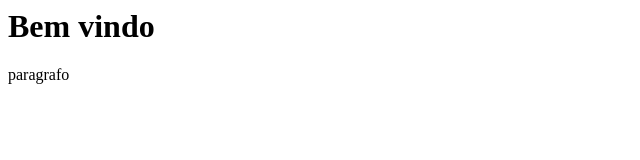
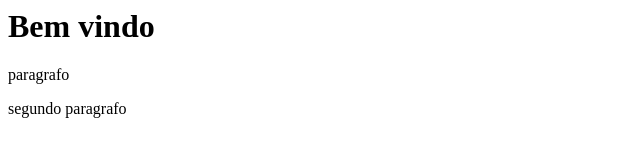
Before and after one commit to andermeza/cursogit, a plain HTML site: page index.html in a window 1280 px wide. Shown: the whole page, without its empty margins (0-640 px from the left). Drawn offline with Linux system fonts and the light colour scheme.

Commit message:
alteracoes

```diff
--- a/index.html
+++ b/index.html
@@ -1,2 +1,3 @@
 <h1> Bem vindo </h1>
 <p>paragrafo</p>
+<p> segundo paragrafo</p>
```
Also changed, not shown: nomes.txt.
